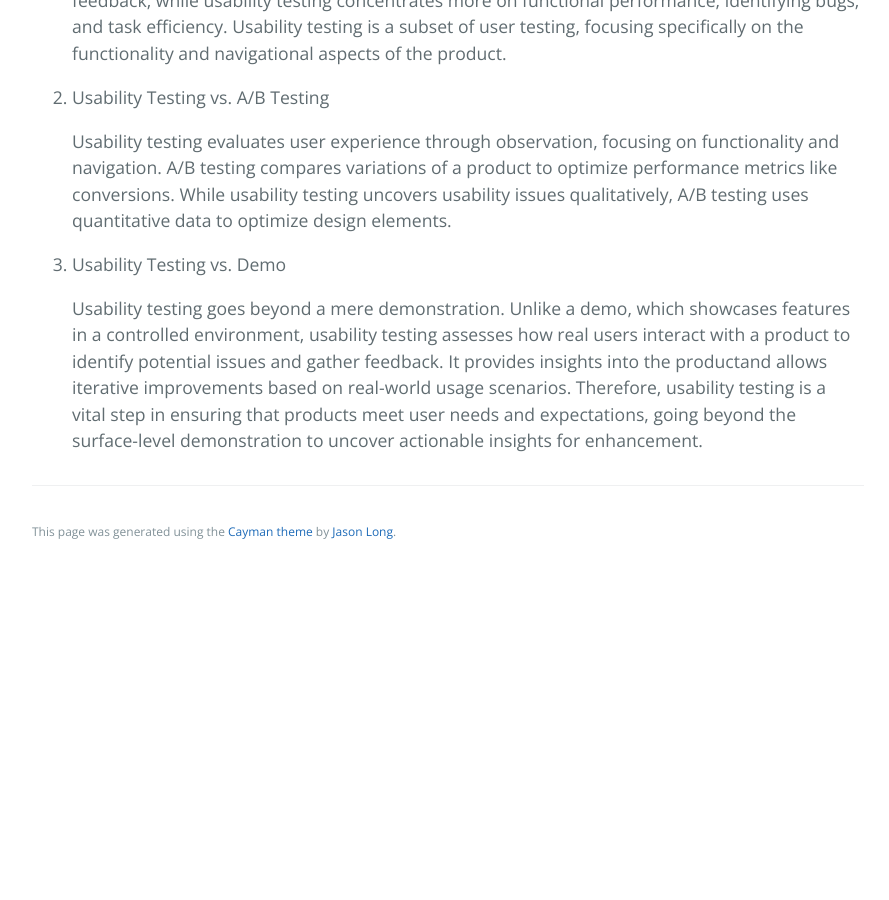
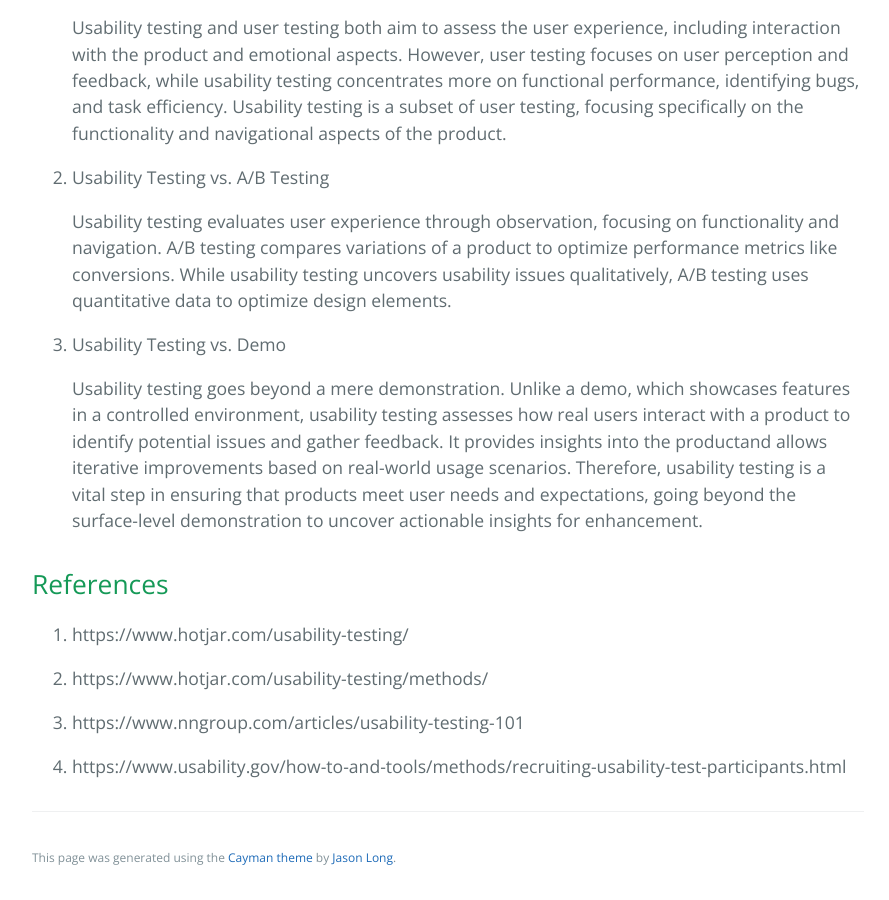
Before and after one commit to learning-software-engineering/learning-software-engineering.github.io, a Jekyll site: the page built from Topics/User_Experience/Usability_Testing.md, in a window 1280 px wide and 900 px high, scrolled down 4456 px. Shown: the whole window, without its empty margins (192-1081 px from the left). Built offline with Jekyll 4.4.1, drawn with Linux system fonts in a browser that asks for light colours; our own code applies the rules of GitHub Pages for plain Markdown files; before the commit the page ends 5030 px from its top, so only the background shows below that; some of the changed lines change nothing that is shown.

Commit message:
Added references and updated image link for usability_testing

```diff
--- a/Topics/User_Experience/Usability_Testing.md
+++ b/Topics/User_Experience/Usability_Testing.md
@@ -90,7 +90,7 @@ Data collection will be done during the test without disruting the participant's
 Another way to break down the data collected is by categorizing the observations to address specific components/reqruiements of the products' usability.
 
 One good way to do this is to rely on the definition usability. E.g.
-![Definition of Usability](/Topics/User_Experience/Usability_Testing_Images/usability.png)
+![Definition of Usability](https://www.researchgate.net/publication/264850409/figure/tbl1/AS:1078642784382981@1634179888840/Usability-according-to-ISO-9241-11-Schneiderman-and-Nielsen.png)
 
 You could also complete this using the [Nielsen's 10 Heuristics for Usability](/Topics/User_Experience/Usability_Heuristics.md).
 
@@ -107,3 +107,13 @@ You could also complete this using the [Nielsen's 10 Heuristics for Usability](/
 3. Usability Testing vs. Demo
 
     Usability testing goes beyond a mere demonstration. Unlike a demo, which showcases features in a controlled environment, usability testing assesses how real users interact with a product to identify potential issues and gather feedback. It provides insights into the productand allows iterative improvements based on real-world usage scenarios. Therefore, usability testing is a vital step in ensuring that products meet user needs and expectations, going beyond the surface-level demonstration to uncover actionable insights for enhancement.
+
+
+## References
+1. https://www.hotjar.com/usability-testing/
+
+2. https://www.hotjar.com/usability-testing/methods/
+
+3. https://www.nngroup.com/articles/usability-testing-101
+
+4. https://www.usability.gov/how-to-and-tools/methods/recruiting-usability-test-participants.html
```
